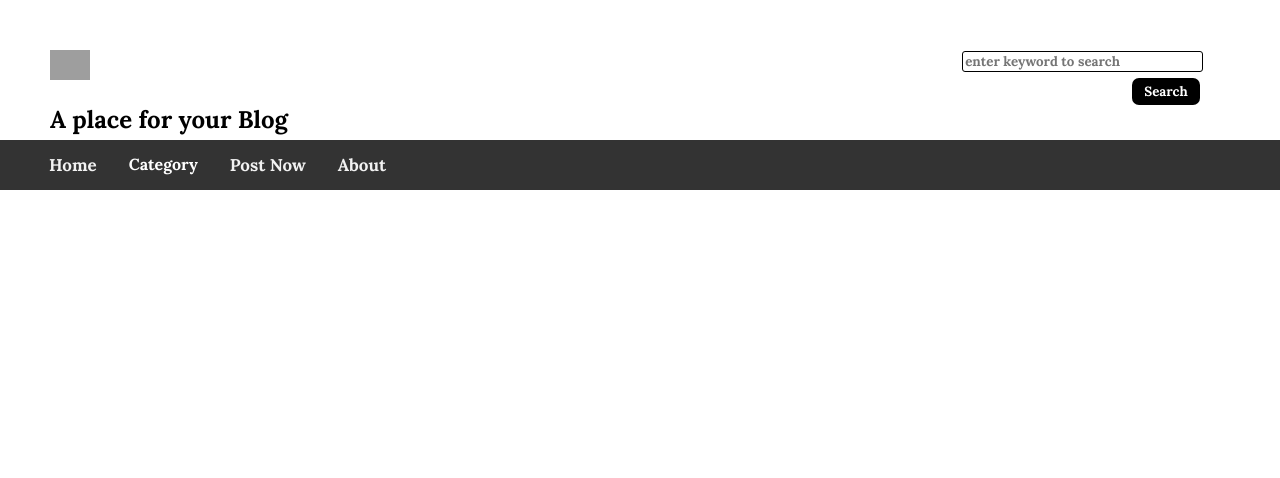
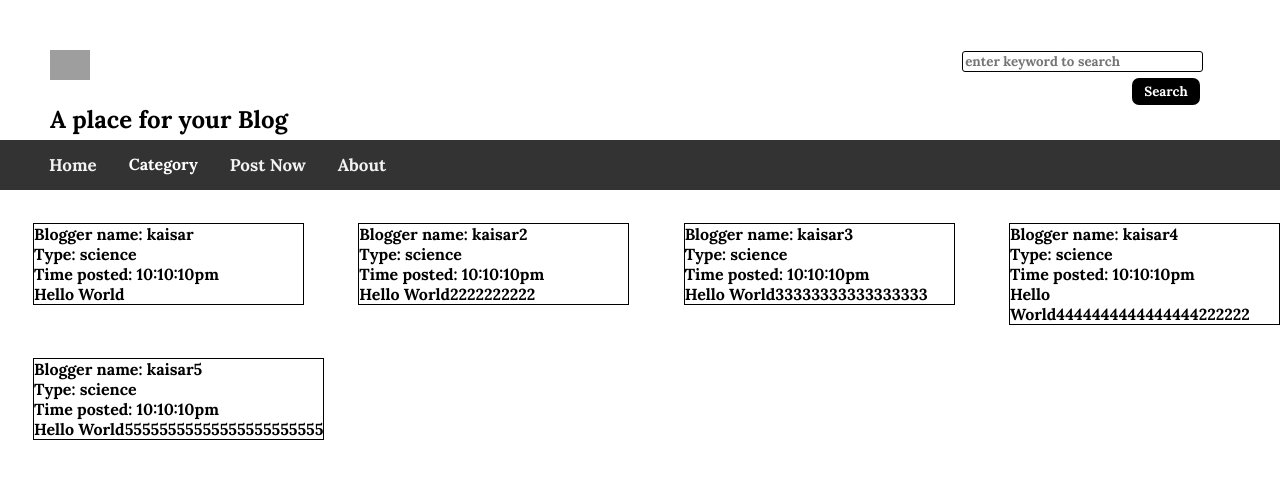
Before and after one commit to Nabid-Kaisar/blog, a React (Create React App) app: page / in a window 1280 px wide. Shown: the top 478 px of the page. Built offline with nearby package versions, Linux system fonts and the light colour scheme; grey boxes are pictures that could not be loaded.

Commit message:
recent posts added

```diff
--- a/src/App.css
+++ b/src/App.css
@@ -22,13 +22,21 @@
   color: #61dafb;
 }
 
-
 .titleCompContainer {
   display: flex;
   width: 94%;
   justify-content: space-between;
 }
 
-.navBar{
-margin-top:20px;
+.navBar {
+  margin-top: 20px;
 }
+
+.writingCompContainer {
+  display: flex;
+  justify-content: space-between;
+  flex-wrap: wrap;
+}
+.card{
+   flex: 0 1 calc(25% - 1em);
+}
--- a/src/App.js
+++ b/src/App.js
@@ -3,6 +3,7 @@ import Header from "./Header.js"
 import SearchBarTop from "./SearchBarTop"
 import './App.css';
 import NavBar from "./NavBar"
+import Writing from "./Writing"
 
 class App extends Component {
   render() {
@@ -15,6 +16,14 @@ class App extends Component {
       <div className="navBar">
       <NavBar/>
       </div>
+
+      <div className = "writingCompContainer">
+        <div className="card"><Writing name = "kaisar" type = "science" time ="10:10:10pm" mainWriting ="Hello World"/></div>
+        <div className="card"><Writing name = "kaisar2" type = "science" time ="10:10:10pm" mainWriting ="Hello World2222222222"/></div>
+        <div className="card"><Writing name = "kaisar3" type = "science" time ="10:10:10pm" mainWriting ="Hello World33333333333333333"/></div>
+        <div className="card"><Writing name = "kaisar4" type = "science" time ="10:10:10pm" mainWriting ="Hello World4444444444444444222222"/></div>
+        <div><Writing name = "kaisar5" type = "science" time ="10:10:10pm" mainWriting ="Hello World55555555555555555555555  "/></div>
+      </div>
       </div>
     );
   }
--- a/src/NavBar.js
+++ b/src/NavBar.js
@@ -10,12 +10,12 @@ class NavBar extends Component {
             Home
           </a>
 
-          <div class="dropdown">
-            <button class="dropbtn">
+          <div className="dropdown">
+            <button className="dropbtn">
               Category
-              <i class="fa fa-caret-down" />
+              <i className="fa fa-caret-down" />
             </button>
-            <div class="dropdown-content">
+            <div className="dropdown-content">
               <a href="#">Science</a>
               <a href="#">Sports</a>
               <a href="#">Travel</a>
--- /dev/null
+++ b/src/Writing.js
@@ -0,0 +1,21 @@
+import React, { Component } from "react";
+import WritingStyle from "./WritingStyle.css";
+class Writing extends Component {
+  render() {
+    return (
+      <div>
+        <section className="frame">
+          <article>Blogger name: {this.props.name}</article>
+
+          <article>Type: {this.props.type}</article>
+          <article>Time posted: {this.props.time}</article>
+
+          <article>{this.props.mainWriting}</article>
+        </section>
+
+      </div>
+    );
+  }
+}
+
+export default Writing;
--- /dev/null
+++ b/src/WritingStyle.css
@@ -0,0 +1,8 @@
+.frame {
+  border: 1px solid black;
+  margin-left: 33px;
+  margin-top: 33px;
+
+  font-weight: bold;
+  font-family: 'Lora', serif;
+}
```
